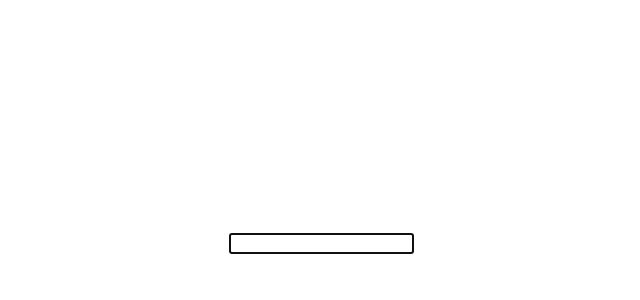
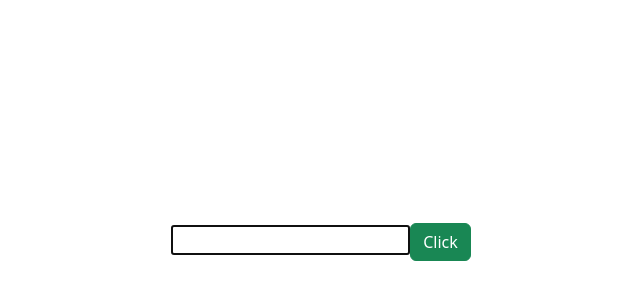
Before and after one commit to owlpsycho/Develhope-React, a React (Vite) app: page / in a window 1280 px wide. Shown: the part 158-458 px from the top of the page, without its empty margins (319-959 px from the left). Built offline with nearby package versions, Linux system fonts and the light colour scheme.

Commit message:
risoluzione esercizio 66

```diff
--- a/package.json
+++ b/package.json
@@ -10,7 +10,9 @@
     "preview": "vite preview"
   },
   "dependencies": {
+    "bootstrap": "^5.3.2",
     "react": "^18.2.0",
+    "react-bootstrap": "^2.9.1",
     "react-dom": "^18.2.0"
   },
   "devDependencies": {
--- a/src/App.jsx
+++ b/src/App.jsx
@@ -1,4 +1,4 @@
-import { useState } from "react";
+import 'bootstrap/dist/css/bootstrap.min.css';
 import "./App.css";
 import { FocusableInput } from "./FocusableInput";
 
--- a/src/FocusableInput.jsx
+++ b/src/FocusableInput.jsx
@@ -1,4 +1,5 @@
 import { useEffect, useRef } from "react";
+import { Button } from 'react-bootstrap';
 
 export function FocusableInput() {
   const _inputRef = useRef(null);
@@ -10,6 +11,7 @@ export function FocusableInput() {
   return (
     <>
       <input ref={_inputRef} type="text" />
+      <Button onClick={() => alert('Button was Clicked')} variant="success">Click</Button>
     </>
   );
 }
```
Also changed, not shown: 1 other file (tests, documents, lock files or other folders).
